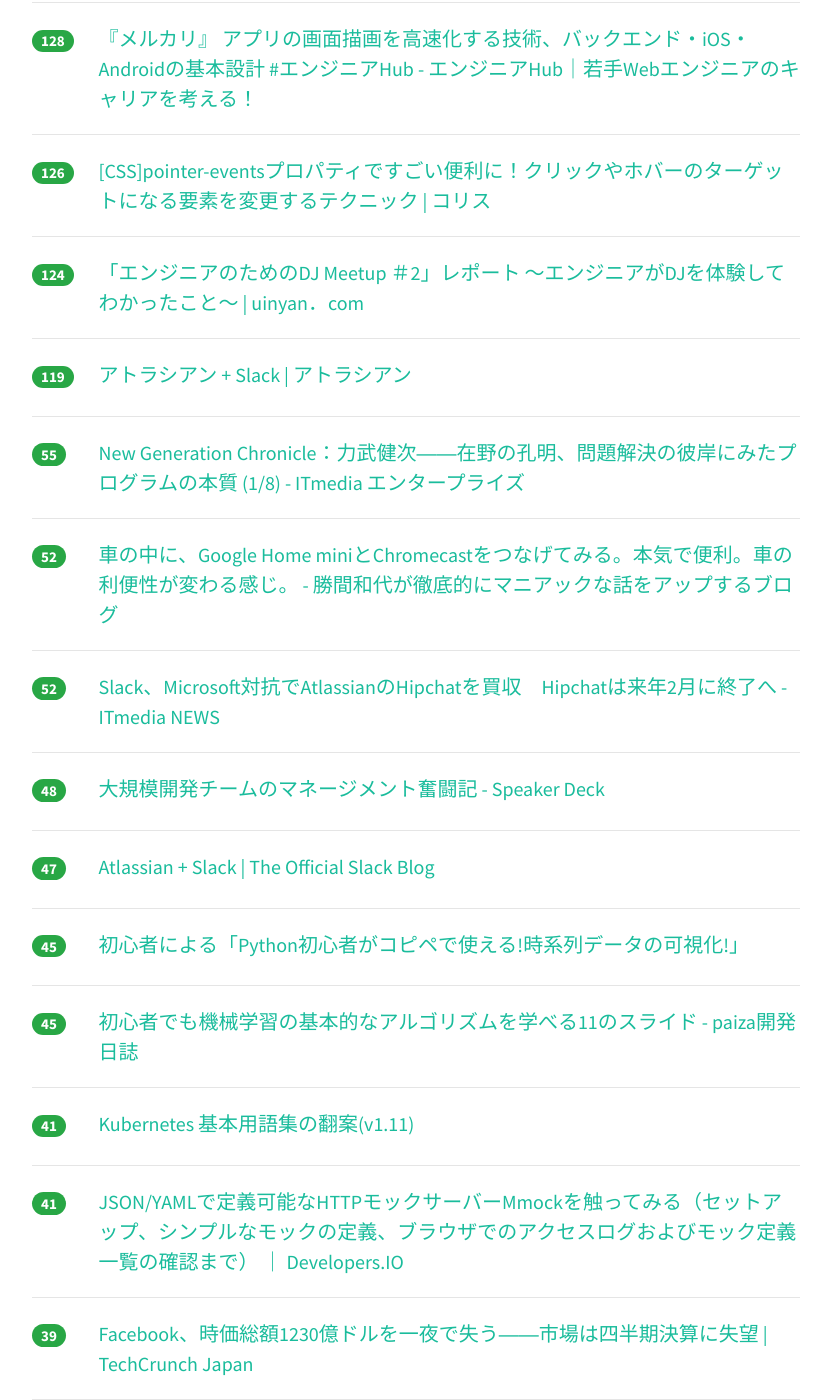
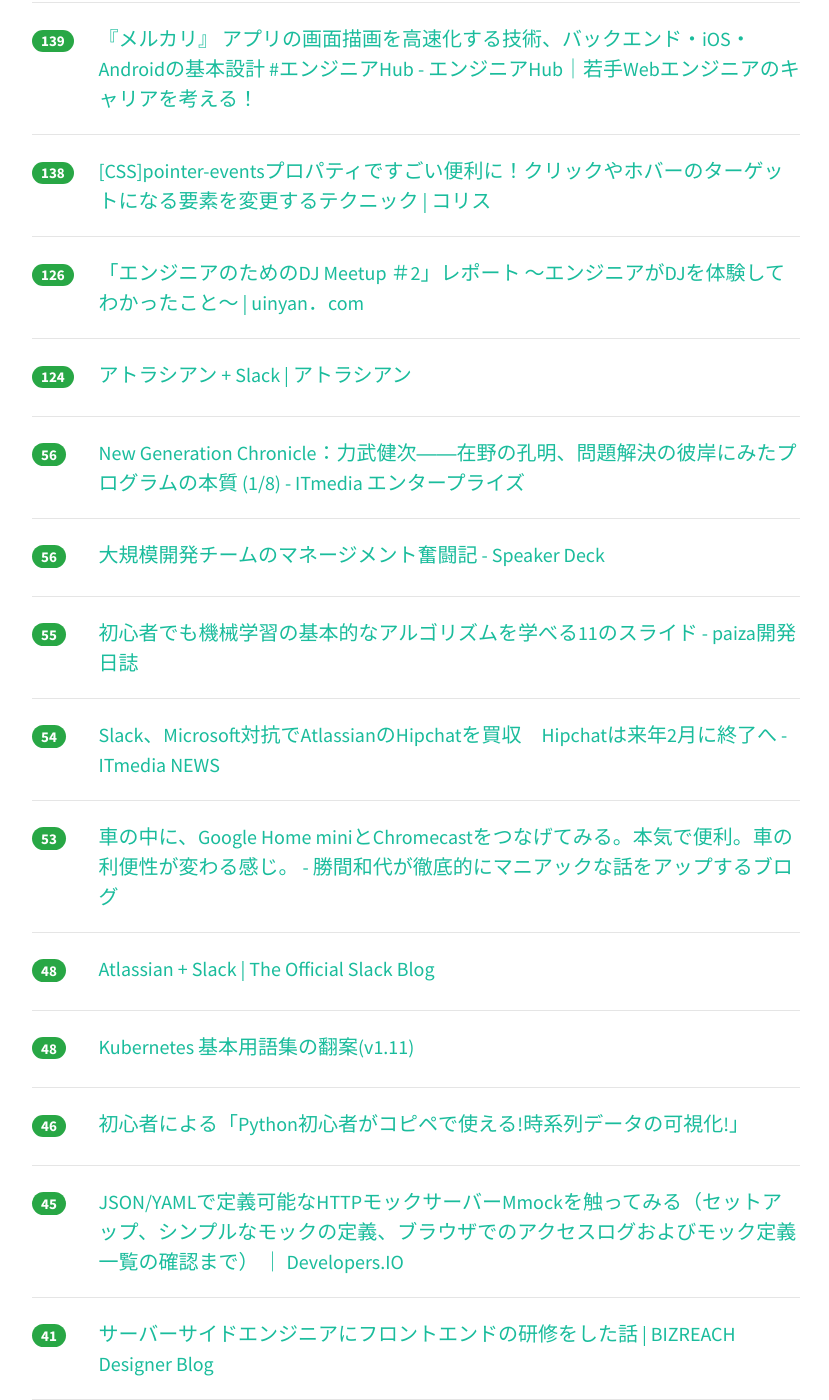
Before and after one commit to yatta47/hatena-matome-site, a Jekyll site: the page built from _posts/2018-07-27-hatena.md, in a window 1280 px wide and 1400 px high, scrolled down 832 px. Shown: the whole window, without its empty margins (224-1053 px from the left). Built offline with Jekyll 4.4.1, drawn with Linux system fonts in a browser that asks for light colours; nearby versions of some CDN libraries; some of the changed text lies outside the part shown.

Commit message:
Updated 2018-07-27

```diff
--- a/_posts/2018-07-27-hatena.md
+++ b/_posts/2018-07-27-hatena.md
@@ -1,99 +1,104 @@
 ---
 layout: post
 title:  "2018-07-27 はてぶIT"
-date:   2018-07-27 21:01:46
+date:   2018-07-27 22:02:36
 tags: [it-hotentry]
 ---
-65 件のデータあり
+67 件のデータあり
 
 <hr><div class="row">
-<div class="col-1"><span class="badge badge-pill badge-success h2">466</span></div>
+<div class="col-1"><span class="badge badge-pill badge-success h2">496</span></div>
 <div class="col-11"><a href='http://www.itmedia.co.jp/mobile/articles/1807/27/news037.html' target='_blank'>2年以上前の「iPhone SE」がいまだに“現役”の理由 - ITmedia Mobile</a></div>
 </div>
 <hr>
 <div class="row">
-<div class="col-1"><span class="badge badge-pill badge-success h2">242</span></div>
+<div class="col-1"><span class="badge badge-pill badge-success h2">248</span></div>
 <div class="col-11"><a href='https://toyokeizai.net/articles/-/229925' target='_blank'>日本人は｢GAFAの恐ろしさ｣を知らなすぎる | 読書 | 東洋経済オンライン | 経済ニュースの新基準</a></div>
 </div>
 <hr>
 <div class="row">
-<div class="col-1"><span class="badge badge-pill badge-success h2">204</span></div>
+<div class="col-1"><span class="badge badge-pill badge-success h2">211</span></div>
 <div class="col-11"><a href='https://japan.blogs.atlassian.com/2018/07/new-atlassian-slack-partnership/' target='_blank'>Slackとの新しいパートナーシップの発表について | Atlassian Blogs</a></div>
 </div>
 <hr>
 <div class="row">
-<div class="col-1"><span class="badge badge-pill badge-success h2">178</span></div>
+<div class="col-1"><span class="badge badge-pill badge-success h2">182</span></div>
 <div class="col-11"><a href='https://headlines.yahoo.co.jp/hl?a=20180726-00000104-jij-pol' target='_blank'>最新閲覧ソフト、官庁HPに警告＝通信暗号化へ順次対応―総務省など（時事通信） - Yahoo!ニュース</a></div>
 </div>
 <hr>
 <div class="row">
-<div class="col-1"><span class="badge badge-pill badge-success h2">139</span></div>
+<div class="col-1"><span class="badge badge-pill badge-success h2">144</span></div>
 <div class="col-11"><a href='https://www.publickey1.jp/blog/18/docker_for_winmackubernetesstable_channel.html' target='_blank'>Docker for Win/MacのKubernetes統合が正式版に。Stable Channelでリリース開始 － Publickey</a></div>
 </div>
 <hr>
 <div class="row">
-<div class="col-1"><span class="badge badge-pill badge-success h2">128</span></div>
+<div class="col-1"><span class="badge badge-pill badge-success h2">139</span></div>
 <div class="col-11"><a href='https://employment.en-japan.com/engineerhub/entry/2018/07/27/110000' target='_blank'>『メルカリ』 アプリの画面描画を高速化する技術、バックエンド・iOS・Androidの基本設計 #エンジニアHub - エンジニアHub｜若手Webエンジニアのキャリアを考える！</a></div>
 </div>
 <hr>
 <div class="row">
-<div class="col-1"><span class="badge badge-pill badge-success h2">126</span></div>
+<div class="col-1"><span class="badge badge-pill badge-success h2">138</span></div>
 <div class="col-11"><a href='https://coliss.com/articles/build-websites/operation/css/css-pointer-events.html' target='_blank'>[CSS]pointer-eventsプロパティですごい便利に！クリックやホバーのターゲットになる要素を変更するテクニック | コリス</a></div>
 </div>
 <hr>
 <div class="row">
-<div class="col-1"><span class="badge badge-pill badge-success h2">124</span></div>
+<div class="col-1"><span class="badge badge-pill badge-success h2">126</span></div>
 <div class="col-11"><a href='https://uinyan.com/engineer_dj_meetup_2_report/' target='_blank'>「エンジニアのためのDJ Meetup ＃2」レポート 〜エンジニアがDJを体験してわかったこと〜 | uinyan．com</a></div>
 </div>
 <hr>
 <div class="row">
-<div class="col-1"><span class="badge badge-pill badge-success h2">119</span></div>
+<div class="col-1"><span class="badge badge-pill badge-success h2">124</span></div>
 <div class="col-11"><a href='https://ja.atlassian.com/partnerships/slack' target='_blank'>アトラシアン + Slack | アトラシアン</a></div>
 </div>
 <hr>
 <div class="row">
-<div class="col-1"><span class="badge badge-pill badge-success h2">55</span></div>
+<div class="col-1"><span class="badge badge-pill badge-success h2">56</span></div>
 <div class="col-11"><a href='http://www.itmedia.co.jp/enterprise/articles/0802/06/news011.html' target='_blank'>New Generation Chronicle：力武健次――在野の孔明、問題解決の彼岸にみたプログラムの本質 (1/8) - ITmedia エンタープライズ</a></div>
 </div>
 <hr>
 <div class="row">
-<div class="col-1"><span class="badge badge-pill badge-success h2">52</span></div>
+<div class="col-1"><span class="badge badge-pill badge-success h2">56</span></div>
+<div class="col-11"><a href='https://speakerdeck.com/yunon_phys/da-gui-mo-kai-fa-timufalsemanezimentofen-dou-ji' target='_blank'>大規模開発チームのマネージメント奮闘記 - Speaker Deck</a></div>
+</div>
+<hr>
+<div class="row">
+<div class="col-1"><span class="badge badge-pill badge-success h2">55</span></div>
+<div class="col-11"><a href='https://paiza.hatenablog.com/entry/2018/07/27/%E5%88%9D%E5%BF%83%E8%80%85%E3%81%A7%E3%82%82%E6%A9%9F%E6%A2%B0%E5%AD%A6%E7%BF%92%E3%81%AE%E5%9F%BA%E6%9C%AC%E7%9A%84%E3%81%AA%E3%82%A2%E3%83%AB%E3%82%B4%E3%83%AA%E3%82%BA%E3%83%A0%E3%82%92%E5%AD%A6' target='_blank'>初心者でも機械学習の基本的なアルゴリズムを学べる11のスライド - paiza開発日誌</a></div>
+</div>
+<hr>
+<div class="row">
+<div class="col-1"><span class="badge badge-pill badge-success h2">54</span></div>
+<div class="col-11"><a href='http://www.itmedia.co.jp/news/articles/1807/27/news063.html' target='_blank'>Slack、Microsoft対抗でAtlassianのHipchatを買収　Hipchatは来年2月に終了へ - ITmedia NEWS</a></div>
+</div>
+<hr>
+<div class="row">
+<div class="col-1"><span class="badge badge-pill badge-success h2">53</span></div>
 <div class="col-11"><a href='http://katsumakazuyo.hatenablog.com/entry/2018/07/26/231321' target='_blank'>車の中に、Google Home miniとChromecastをつなげてみる。本気で便利。車の利便性が変わる感じ。 - 勝間和代が徹底的にマニアックな話をアップするブログ</a></div>
 </div>
 <hr>
 <div class="row">
-<div class="col-1"><span class="badge badge-pill badge-success h2">52</span></div>
-<div class="col-11"><a href='http://www.itmedia.co.jp/news/articles/1807/27/news063.html' target='_blank'>Slack、Microsoft対抗でAtlassianのHipchatを買収　Hipchatは来年2月に終了へ - ITmedia NEWS</a></div>
+<div class="col-1"><span class="badge badge-pill badge-success h2">48</span></div>
+<div class="col-11"><a href='https://slackhq.com/atlassian-and-slack-partnership' target='_blank'>Atlassian + Slack | The Official Slack Blog</a></div>
 </div>
 <hr>
 <div class="row">
 <div class="col-1"><span class="badge badge-pill badge-success h2">48</span></div>
-<div class="col-11"><a href='https://speakerdeck.com/yunon_phys/da-gui-mo-kai-fa-timufalsemanezimentofen-dou-ji' target='_blank'>大規模開発チームのマネージメント奮闘記 - Speaker Deck</a></div>
+<div class="col-11"><a href='https://qiita.com/zembutsu/items/a23bd834438518268116' target='_blank'>Kubernetes 基本用語集の翻案(v1.11)</a></div>
 </div>
 <hr>
 <div class="row">
-<div class="col-1"><span class="badge badge-pill badge-success h2">47</span></div>
-<div class="col-11"><a href='https://slackhq.com/atlassian-and-slack-partnership' target='_blank'>Atlassian + Slack | The Official Slack Blog</a></div>
-</div>
-<hr>
-<div class="row">
-<div class="col-1"><span class="badge badge-pill badge-success h2">45</span></div>
+<div class="col-1"><span class="badge badge-pill badge-success h2">46</span></div>
 <div class="col-11"><a href='https://qiita.com/snuow/items/fe58b8f5e230f5dc48a4' target='_blank'>初心者による「Python初心者がコピペで使える!時系列データの可視化!」</a></div>
 </div>
 <hr>
 <div class="row">
 <div class="col-1"><span class="badge badge-pill badge-success h2">45</span></div>
-<div class="col-11"><a href='https://paiza.hatenablog.com/entry/2018/07/27/%E5%88%9D%E5%BF%83%E8%80%85%E3%81%A7%E3%82%82%E6%A9%9F%E6%A2%B0%E5%AD%A6%E7%BF%92%E3%81%AE%E5%9F%BA%E6%9C%AC%E7%9A%84%E3%81%AA%E3%82%A2%E3%83%AB%E3%82%B4%E3%83%AA%E3%82%BA%E3%83%A0%E3%82%92%E5%AD%A6' target='_blank'>初心者でも機械学習の基本的なアルゴリズムを学べる11のスライド - paiza開発日誌</a></div>
+<div class="col-11"><a href='https://dev.classmethod.jp/etc/setup-mockserver-mmock/' target='_blank'>JSON/YAMLで定義可能なHTTPモックサーバーMmockを触ってみる（セットアップ、シンプルなモックの定義、ブラウザでのアクセスログおよびモック定義一覧の確認まで） ｜ Developers.IO</a></div>
 </div>
 <hr>
 <div class="row">
 <div class="col-1"><span class="badge badge-pill badge-success h2">41</span></div>
-<div class="col-11"><a href='https://qiita.com/zembutsu/items/a23bd834438518268116' target='_blank'>Kubernetes 基本用語集の翻案(v1.11)</a></div>
-</div>
-<hr>
-<div class="row">
-<div class="col-1"><span class="badge badge-pill badge-success h2">41</span></div>
-<div class="col-11"><a href='https://dev.classmethod.jp/etc/setup-mockserver-mmock/' target='_blank'>JSON/YAMLで定義可能なHTTPモックサーバーMmockを触ってみる（セットアップ、シンプルなモックの定義、ブラウザでのアクセスログおよびモック定義一覧の確認まで） ｜ Developers.IO</a></div>
+<div class="col-11"><a href='https://design.bizreach.co.jp/archives/3019' target='_blank'>サーバーサイドエンジニアにフロントエンドの研修をした話 | BIZREACH Designer Blog</a></div>
 </div>
 <hr>
 <div class="row">
@@ -103,17 +108,17 @@ tags: [it-hotentry]
 <hr>
 <div class="row">
 <div class="col-1"><span class="badge badge-pill badge-success h2">38</span></div>
-<div class="col-11"><a href='https://design.bizreach.co.jp/archives/3019' target='_blank'>サーバーサイドエンジニアにフロントエンドの研修をした話 | BIZREACH Designer Blog</a></div>
-</div>
-<hr>
-<div class="row">
-<div class="col-1"><span class="badge badge-pill badge-success h2">37</span></div>
 <div class="col-11"><a href='https://mraka2015.hatenablog.com/entry/20180727/1532639289' target='_blank'>No.1407 低速モード時でもLINEのテレビ電話をかけることができる - 新・ぜんそく力な日常</a></div>
 </div>
 <hr>
 <div class="row">
 <div class="col-1"><span class="badge badge-pill badge-success h2">33</span></div>
 <div class="col-11"><a href='https://qiita.com/hz1_d/items/ca24e1d131bf475e23b1' target='_blank'>AWSの高可用性と耐障害性をまとめてみる</a></div>
+</div>
+<hr>
+<div class="row">
+<div class="col-1"><span class="badge badge-pill badge-success h2">33</span></div>
+<div class="col-11"><a href='https://virtualcast.jp/company/' target='_blank'>会社概要｜バーチャルキャスト[Virtual Cast]</a></div>
 </div>
 <hr>
 <div class="row">
@@ -127,13 +132,23 @@ tags: [it-hotentry]
 </div>
 <hr>
 <div class="row">
-<div class="col-1"><span class="badge badge-pill badge-success h2">30</span></div>
+<div class="col-1"><span class="badge badge-pill badge-success h2">31</span></div>
 <div class="col-11"><a href='http://tango-ruby.hatenablog.com/entry/2018/07/27/045252' target='_blank'>はてなブログにある映画の感想を人工知能で集めてウェブサイトを作った - ベルリンのITスタートアップで働くジャバ・ザ・ハットリの日記</a></div>
 </div>
 <hr>
 <div class="row">
-<div class="col-1"><span class="badge badge-pill badge-success h2">30</span></div>
-<div class="col-11"><a href='https://virtualcast.jp/company/' target='_blank'>会社概要｜バーチャルキャスト[Virtual Cast]</a></div>
+<div class="col-1"><span class="badge badge-pill badge-success h2">29</span></div>
+<div class="col-11"><a href='https://prtimes.jp/main/html/rd/p/000000001.000035357.html' target='_blank'>Twitterで電話ができる無料通話アプリ「ガヤチャ」が正式リリース｜株式会社GA-YA-CHAのプレスリリース</a></div>
+</div>
+<hr>
+<div class="row">
+<div class="col-1"><span class="badge badge-pill badge-success h2">29</span></div>
+<div class="col-11"><a href='https://dev.classmethod.jp/cloud/aws/alb-fixed-response/' target='_blank'>[新機能]EC2やS3不要！ALBだけでメンテナンス画面を表示する！ ｜ Developers.IO</a></div>
+</div>
+<hr>
+<div class="row">
+<div class="col-1"><span class="badge badge-pill badge-success h2">29</span></div>
+<div class="col-11"><a href='https://gist.github.com/jasonLaster/1e220992c294a571dd9b59abd084ccf2' target='_blank'>time-travel.md · GitHub</a></div>
 </div>
 <hr>
 <div class="row">
@@ -143,22 +158,27 @@ tags: [it-hotentry]
 <hr>
 <div class="row">
 <div class="col-1"><span class="badge badge-pill badge-success h2">27</span></div>
-<div class="col-11"><a href='https://prtimes.jp/main/html/rd/p/000000001.000035357.html' target='_blank'>Twitterで電話ができる無料通話アプリ「ガヤチャ」が正式リリース｜株式会社GA-YA-CHAのプレスリリース</a></div>
+<div class="col-11"><a href='https://pc.watch.impress.co.jp/docs/news/todays_sales/1135178.html' target='_blank'>【本日みつけたお買い得品】ソースネクスト、4万円超の動画編集ソフト「VEGAS Pro 15 Edit」を4千円で特価販売 - PC Watch</a></div>
+</div>
+<hr>
+<div class="row">
+<div class="col-1"><span class="badge badge-pill badge-success h2">26</span></div>
+<div class="col-11"><a href='https://www.cyberagent.co.jp/news/detail/id=21870' target='_blank'>サイバーエージェント、DeNA、GMOインターネット、ミクシィが 「SHIBUYA BIT VALLEY（シブヤ・ビットバレー）」プロジェクトを開始 | 株式会社サイバーエージェント</a></div>
 </div>
 <hr>
 <div class="row">
 <div class="col-1"><span class="badge badge-pill badge-success h2">25</span></div>
-<div class="col-11"><a href='https://pc.watch.impress.co.jp/docs/news/todays_sales/1135178.html' target='_blank'>【本日みつけたお買い得品】ソースネクスト、4万円超の動画編集ソフト「VEGAS Pro 15 Edit」を4千円で特価販売 - PC Watch</a></div>
-</div>
-<hr>
-<div class="row">
-<div class="col-1"><span class="badge badge-pill badge-success h2">24</span></div>
 <div class="col-11"><a href='https://japan.cnet.com/article/35123157/' target='_blank'>五反田に続き「シブヤ・ビットバレー」プロジェクトが始動--サイバーやDeNAなど4社</a></div>
 </div>
 <hr>
 <div class="row">
 <div class="col-1"><span class="badge badge-pill badge-success h2">24</span></div>
-<div class="col-11"><a href='https://www.cyberagent.co.jp/news/detail/id=21870' target='_blank'>サイバーエージェント、DeNA、GMOインターネット、ミクシィが 「SHIBUYA BIT VALLEY（シブヤ・ビットバレー）」プロジェクトを開始 | 株式会社サイバーエージェント</a></div>
+<div class="col-11"><a href='http://www.itmedia.co.jp/news/articles/1807/27/news065.html' target='_blank'>Hulu（日本）、ギガを減らさず視聴可能に - ITmedia NEWS</a></div>
+</div>
+<hr>
+<div class="row">
+<div class="col-1"><span class="badge badge-pill badge-success h2">24</span></div>
+<div class="col-11"><a href='https://anond.hatelabo.jp/20180727042608' target='_blank'>Microsoftのドキュメントの誤訳を報告したら炎上(増田目線での話)</a></div>
 </div>
 <hr>
 <div class="row">
@@ -172,13 +192,18 @@ tags: [it-hotentry]
 </div>
 <hr>
 <div class="row">
-<div class="col-1"><span class="badge badge-pill badge-success h2">22</span></div>
-<div class="col-11"><a href='https://jp.techcrunch.com/2018/07/27/net-marketing-qoon/' target='_blank'>「Omiai」のネットマーケティング 、新アプリ「QooN」で日本のデーティング市場の開拓目指す | TechCrunch Japan</a></div>
+<div class="col-1"><span class="badge badge-pill badge-success h2">23</span></div>
+<div class="col-11"><a href='https://qiita.com/teracy/items/a3d98552e4977d0d6594' target='_blank'>（メモ）Dockerで動かしているGitLabのバックアップと復元</a></div>
+</div>
+<hr>
+<div class="row">
+<div class="col-1"><span class="badge badge-pill badge-success h2">23</span></div>
+<div class="col-11"><a href='https://www.m3tech.blog/entry/2018/07/27/154958' target='_blank'>医師への情報伝達を最適化したい - エムスリーテックブログ</a></div>
 </div>
 <hr>
 <div class="row">
 <div class="col-1"><span class="badge badge-pill badge-success h2">22</span></div>
-<div class="col-11"><a href='http://www.itmedia.co.jp/news/articles/1807/27/news065.html' target='_blank'>Hulu（日本）、ギガを減らさず視聴可能に - ITmedia NEWS</a></div>
+<div class="col-11"><a href='https://jp.techcrunch.com/2018/07/27/net-marketing-qoon/' target='_blank'>「Omiai」のネットマーケティング 、新アプリ「QooN」で日本のデーティング市場の開拓目指す | TechCrunch Japan</a></div>
 </div>
 <hr>
 <div class="row">
@@ -188,12 +213,12 @@ tags: [it-hotentry]
 <hr>
 <div class="row">
 <div class="col-1"><span class="badge badge-pill badge-success h2">22</span></div>
-<div class="col-11"><a href='https://www.infiniteloop.co.jp/blog/2018/07/virtualcastinc/' target='_blank'>ドワンゴ社との合弁会社「株式会社バーチャルキャスト」を設立しました | 株式会社インフィニットループ技術ブログ</a></div>
+<div class="col-11"><a href='https://japan.cnet.com/article/35123147/' target='_blank'>Facebook株が急落--時価総額が1日で約13兆円減少 - CNET Japan</a></div>
 </div>
 <hr>
 <div class="row">
 <div class="col-1"><span class="badge badge-pill badge-success h2">22</span></div>
-<div class="col-11"><a href='https://dev.classmethod.jp/cloud/aws/alb-fixed-response/' target='_blank'>[新機能]EC2やS3不要！ALBだけでメンテナンス画面を表示する！ ｜ Developers.IO</a></div>
+<div class="col-11"><a href='https://www.infiniteloop.co.jp/blog/2018/07/virtualcastinc/' target='_blank'>ドワンゴ社との合弁会社「株式会社バーチャルキャスト」を設立しました | 株式会社インフィニットループ技術ブログ</a></div>
 </div>
 <hr>
 <div class="row">
@@ -208,17 +233,17 @@ tags: [it-hotentry]
 <hr>
 <div class="row">
 <div class="col-1"><span class="badge badge-pill badge-success h2">21</span></div>
-<div class="col-11"><a href='https://japan.cnet.com/article/35123147/' target='_blank'>Facebook株が急落--時価総額が1日で約13兆円減少 - CNET Japan</a></div>
-</div>
-<hr>
-<div class="row">
-<div class="col-1"><span class="badge badge-pill badge-success h2">21</span></div>
-<div class="col-11"><a href='https://www.m3tech.blog/entry/2018/07/27/154958' target='_blank'>医師への情報伝達を最適化したい - エムスリーテックブログ</a></div>
+<div class="col-11"><a href='https://blog.a-know.me/entry/2018/07/27/132948' target='_blank'>サイボウズさんのイベント #CybozuMeetup で「リモートスクラム」について話を聞いてきた - えいのうにっき</a></div>
 </div>
 <hr>
 <div class="row">
 <div class="col-1"><span class="badge badge-pill badge-success h2">20</span></div>
 <div class="col-11"><a href='https://speakerdeck.com/izumin5210/context-dot-context-is-not-just-for-cancelation' target='_blank'>context.Context is not just for cancelation - Speaker Deck</a></div>
+</div>
+<hr>
+<div class="row">
+<div class="col-1"><span class="badge badge-pill badge-success h2">20</span></div>
+<div class="col-11"><a href='https://japanese.engadget.com/2018/07/26/iphone-mac/' target='_blank'>アップル、水没iPhone・Macなど無償修理　豪雨被災者が対象 - Engadget 日本版</a></div>
 </div>
 <hr>
 <div class="row">
@@ -237,21 +262,6 @@ tags: [it-hotentry]
 </div>
 <hr>
 <div class="row">
-<div class="col-1"><span class="badge badge-pill badge-success h2">19</span></div>
-<div class="col-11"><a href='https://anond.hatelabo.jp/20180727042608' target='_blank'>Microsoftのドキュメントの誤訳を報告したら炎上(増田目線での話)</a></div>
-</div>
-<hr>
-<div class="row">
-<div class="col-1"><span class="badge badge-pill badge-success h2">19</span></div>
-<div class="col-11"><a href='https://japanese.engadget.com/2018/07/26/iphone-mac/' target='_blank'>アップル、水没iPhone・Macなど無償修理　豪雨被災者が対象 - Engadget 日本版</a></div>
-</div>
-<hr>
-<div class="row">
-<div class="col-1"><span class="badge badge-pill badge-success h2">19</span></div>
-<div class="col-11"><a href='https://gist.github.com/jasonLaster/1e220992c294a571dd9b59abd084ccf2' target='_blank'>time-travel.md · GitHub</a></div>
-</div>
-<hr>
-<div class="row">
 <div class="col-1"><span class="badge badge-pill badge-success h2">18</span></div>
 <div class="col-11"><a href='http://news.livedoor.com/article/detail/15069306/' target='_blank'>「Google chrome」が経済産業省HPを警告表示 読み取られる可能性 - ライブドアニュース</a></div>
 </div>
@@ -262,7 +272,7 @@ tags: [it-hotentry]
 </div>
 <hr>
 <div class="row">
-<div class="col-1"><span class="badge badge-pill badge-success h2">17</span></div>
+<div class="col-1"><span class="badge badge-pill badge-success h2">18</span></div>
 <div class="col-11"><a href='http://www.youtube.com/watch?v=BbFRQ4BdIys' target='_blank'>ソニーの犬型ロボット「aibo」と犬の共生の可能性を探る実験動画</a></div>
 </div>
 <hr>
@@ -278,7 +288,7 @@ tags: [it-hotentry]
 <hr>
 <div class="row">
 <div class="col-1"><span class="badge badge-pill badge-success h2">15</span></div>
-<div class="col-11"><a href='https://blog.a-know.me/entry/2018/07/27/132948' target='_blank'>サイボウズさんのイベント #CybozuMeetup で「リモートスクラム」について話を聞いてきた - えいのうにっき</a></div>
+<div class="col-11"><a href='http://customcast.jp/' target='_blank'>カスタムキャスト</a></div>
 </div>
 <hr>
 <div class="row">
@@ -287,18 +297,18 @@ tags: [it-hotentry]
 </div>
 <hr>
 <div class="row">
-<div class="col-1"><span class="badge badge-pill badge-success h2">14</span></div>
-<div class="col-11"><a href='http://customcast.jp/' target='_blank'>カスタムキャスト</a></div>
-</div>
-<hr>
-<div class="row">
-<div class="col-1"><span class="badge badge-pill badge-success h2">12</span></div>
+<div class="col-1"><span class="badge badge-pill badge-success h2">13</span></div>
 <div class="col-11"><a href='http://blog.cybozu.io/entry/2018/07/27/080000' target='_blank'>サイボウズの継続的性能検証 - Cybozu Inside Out | サイボウズエンジニアのブログ</a></div>
 </div>
 <hr>
 <div class="row">
 <div class="col-1"><span class="badge badge-pill badge-success h2">11</span></div>
 <div class="col-11"><a href='https://www.slideshare.net/Cloudera_jp/apache-hadoop-yarn-107568692' target='_blank'>Apache Hadoop YARNとマルチテナントにおけるリソース管理</a></div>
+</div>
+<hr>
+<div class="row">
+<div class="col-1"><span class="badge badge-pill badge-success h2">10</span></div>
+<div class="col-11"><a href='https://tech.nikkeibp.co.jp/atcl/nxt/news/18/02130/' target='_blank'>アラームで知らせる"気づかせメモ"　キングジム、社内は全員反対でも製品化に挑戦 | 日経 xTECH（クロステック）</a></div>
 </div>
 <hr>
 <div class="row">
@@ -317,8 +327,8 @@ tags: [it-hotentry]
 </div>
 <hr>
 <div class="row">
-<div class="col-1"><span class="badge badge-pill badge-success h2">6</span></div>
-<div class="col-11"><a href='https://tech.nikkeibp.co.jp/atcl/nxt/news/18/02130/' target='_blank'>アラームで知らせる"気づかせメモ"　キングジム、社内は全員反対でも製品化に挑戦 | 日経 xTECH（クロステック）</a></div>
+<div class="col-1"><span class="badge badge-pill badge-success h2">4</span></div>
+<div class="col-11"><a href='https://github.com/chris-x86-64/sgq' target='_blank'>GitHub - chris-x86-64/sgq: Query AWS VPC security groups like SQL</a></div>
 </div>
 <hr>
 <div class="row">
```
